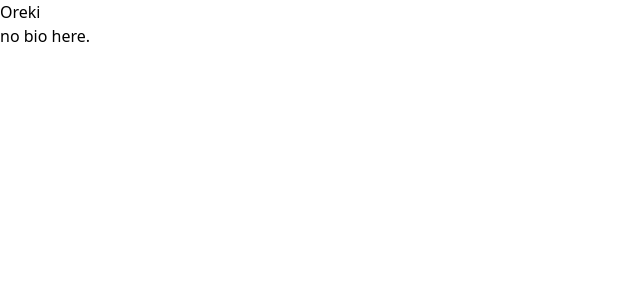
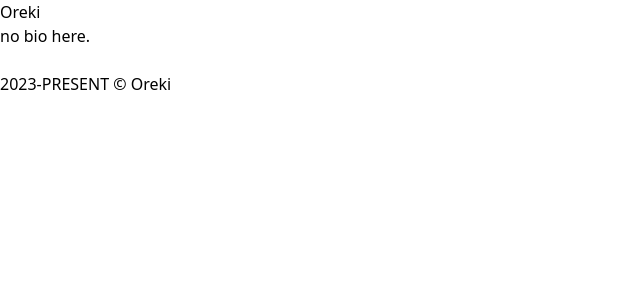
Before and after one commit to Orekiz/oreki.love, a Vue app: page / in a window 1280 px wide. Shown: the top 300 px of the page, without its empty margins (0-640 px from the left). Built offline with nearby package versions, Linux system fonts and the light colour scheme.

Commit message:
feat: 添加copyright

```diff
--- a/src/views/Footer.vue
+++ b/src/views/Footer.vue
@@ -6,9 +6,10 @@ function toggleDarkHandler() {
 
 <template>
     <footer border-t fixed flex justify-center items-center bottom-0 left-0 w-screen h-16 bg-transparent>
-        <div my-max-width ma>
-            <button block ma p-3 text="gray-800 dark:gray-100" @click="toggleDarkHandler" i-mdi-white-balance-sunny
+        <div my-max-width ma gap-4 flex justify-center items-center>
+            <button block p-3 text="gray-800 dark:gray-100" @click="toggleDarkHandler" i-mdi-white-balance-sunny
                     dark:i-mdi-weather-night-partly-cloudy />
+            <p inline-block>2023-PRESENT &copy; Oreki</p>
         </div>
     </footer>
 </template>
--- a/src/views/Main.vue
+++ b/src/views/Main.vue
@@ -10,7 +10,7 @@ import Footer from './Footer.vue'
 <template>
   <main text="gray-800 dark:gray-100" w-full h-full flex justify-center items-center>
     <div z--1 fixed top-0 w-screen h-screen bg-bottom bg-no-repeat class="backgroundimg lt-md:bg-cover"></div>
-    <section my-max-width class="lt-md:p-10">
+    <section my-max-width class="lt-md:p-10" transform="translate-y--16">
       <h1 lh-10 font-black text-9 bg-transparent hover="bg-clip-text bg-gradient-to-r from-cyan-500 to-blue-500 text-transparent" transition cursor-default>
         Oreki
       </h1>
```
